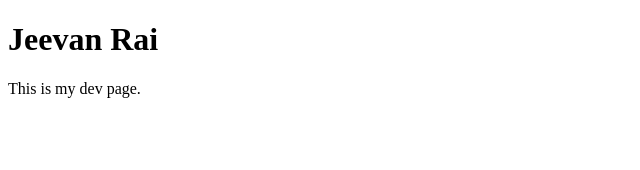
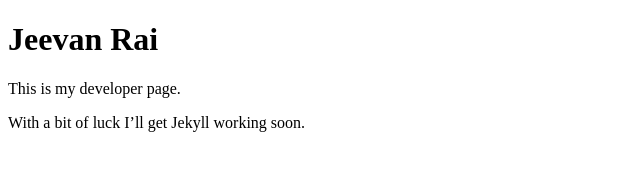
Before and after one commit to jeevn/jeevn.github.io, a plain HTML site: page index.html in a window 1280 px wide. Shown: the whole page, without its empty margins (0-640 px from the left). Drawn offline with Linux system fonts and the light colour scheme.

Commit message:
Update index.html

```diff
--- a/index.html
+++ b/index.html
@@ -2,6 +2,7 @@
 <html>
 <body>
 <h1>Jeevan Rai</h1>
-<p>This is my dev page.</p>
+<p>This is my developer page.</p>
+<p>With a bit of luck I’ll get Jekyll working soon.</p>
 </body>
 </html>
```
